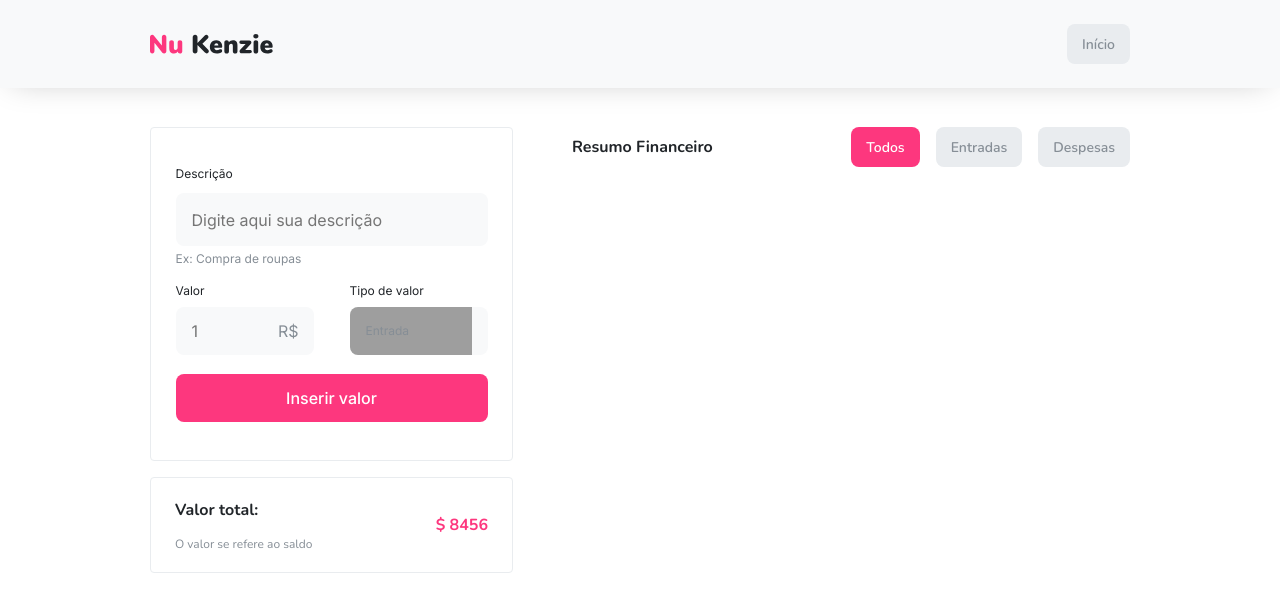
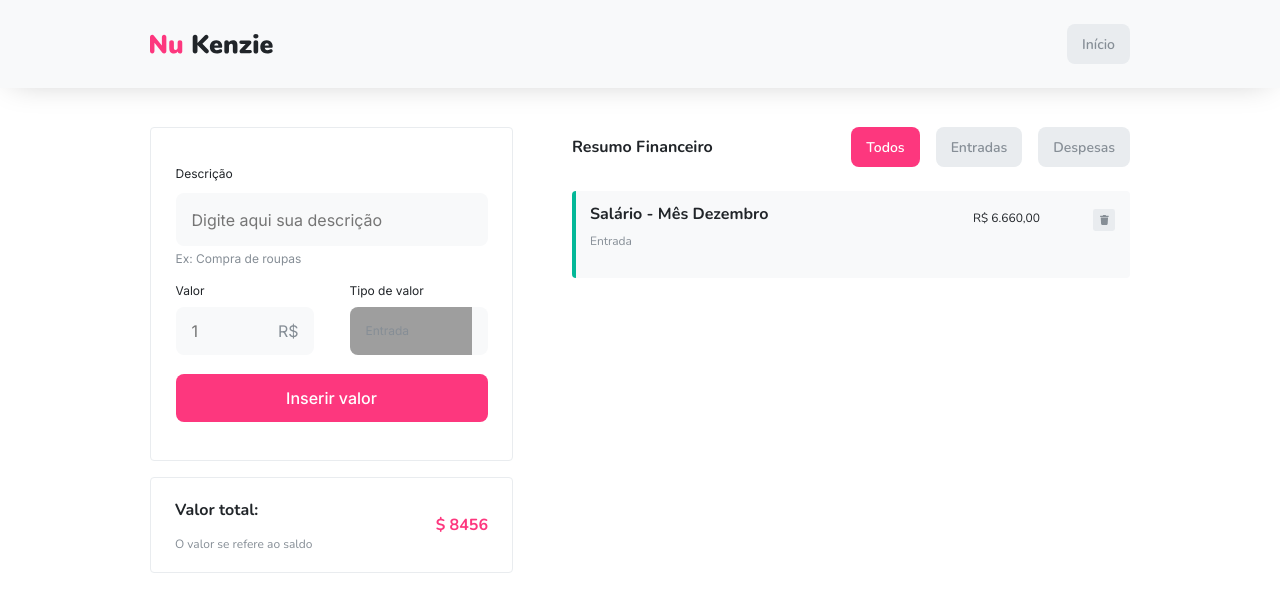
Before and after one commit to werikscs/gerenciamento-gastos, a React (Create React App) app: page / in a window 1280 px wide. Both pictures are taken after a click on the button "Iniciar". Shown: the top 612 px of the page. Built offline with nearby package versions, Linux system fonts and the light colour scheme; grey boxes are pictures that could not be loaded.

Commit message:
feat: finalizes card with info

```diff
--- /dev/null
+++ b/src/components/Card/index.jsx
@@ -0,0 +1,37 @@
+import './styles.css';
+
+const Card = ({description, cost, type}) => {
+
+  const classColorBar = type.toLowerCase();
+
+  return (
+    <li className="card">
+
+      <section className={classColorBar}></section>
+
+      <section className="card__info">
+
+        <section className="info__data">
+
+          <span className="data__description">{description}</span>
+          <span className="data__cost">R$ {cost}</span>
+
+          <section className="data__trash-container">
+
+            <svg width="9" height="10" viewBox="0 0 9 10" fill="none" xmlns="http://www.w3.org/2000/svg">
+              <path d="M8.36108 0.722195H6.06942L5.87845 0.378445C5.80206 0.225667 5.64928 0.111084 5.4774 0.111084H3.28122C3.10935 0.111084 2.95657 0.225667 2.88018 0.378445L2.70831 0.722195H0.41664C0.244765 0.722195 0.111084 0.874973 0.111084 1.02775V1.63886C0.111084 1.81074 0.244765 1.94442 0.41664 1.94442H8.36108C8.51386 1.94442 8.66664 1.81074 8.66664 1.63886V1.02775C8.66664 0.874973 8.51386 0.722195 8.36108 0.722195ZM1.12324 9.02949C1.14233 9.52602 1.54338 9.88886 2.0399 9.88886H6.71872C7.21525 9.88886 7.61629 9.52602 7.63539 9.02949L8.05553 2.55553H0.722195L1.12324 9.02949Z" fill="#868E96"/>
+            </svg>
+
+          </section>
+
+        </section>
+
+        <span className="info__type">{type}</span>
+
+      </section>
+
+    </li>
+  )
+}
+
+export default Card;
--- /dev/null
+++ b/src/components/Card/styles.css
@@ -0,0 +1,88 @@
+.card{
+  width: 100%;
+  height: 87px;
+  border-radius: 4px;
+  background-color: var(--color-grey-1);
+  display: flex;
+  margin-bottom: 32px;
+}
+
+.entrada, .despesa{
+  width: 4px;
+  height: 87px;
+  border-radius: 4px 0px 0px 4px;
+}
+
+.entrada{
+  background-color: var(--color-secondary);
+}
+
+.despesa{
+  background-color: var(--color-grey-2);
+}
+
+.card__info{
+  width: 100%;
+  padding-left: 14px;
+  padding-right: 40px;
+}
+
+.info__data{
+  position: relative;
+  display: flex;
+  justify-content: space-between;
+  align-items: center;
+  flex-wrap: wrap;
+}
+
+.data__description{
+  margin-right: 15px;
+  max-width: 180px;
+  margin-top: 8px;
+  font-family: var(--font-nunito);
+  font-size: 16px;
+  font-weight: 700;
+  line-height: 30px;
+  color: var(--color-grey-4);
+}
+
+.info__type, .data__cost{
+  font-family: var(--font-nunito);
+  font-size: 12px;
+  font-weight: 400;
+  line-height: 22px;
+}
+
+.data__cost{
+  padding-right: 10%;
+  align-self: flex-end;
+  /* padding-top: 10px; */
+  height: 22px;
+  color: var(--color-grey-4);
+}
+
+.data__trash-container{
+  position: absolute;
+  right: -25px;
+  top: 18px;
+  width: 22px;
+  height: 22px;
+  background-color: var(--color-grey-2);
+  border-radius: 2.46154px;
+  display: flex;
+  justify-content: center;
+  align-items: center;
+}
+
+.data__trash-container:hover{
+  background-color: var(--color-grey-3);
+}
+
+.data__trash-container:hover svg path{
+  fill: var(--color-grey-1);
+}
+
+.info__type{
+  height: 27px;
+  color: var(--color-grey-3);
+}
--- a/src/components/List/index.jsx
+++ b/src/components/List/index.jsx
@@ -1,8 +1,15 @@
+import Card from '../Card';
+import './styles.css';
+
 const List = () => {
   return (
-    <ul>
-      {/* card list */}
-      {/* card list */}
+    <ul className="card-list">
+      <Card
+        description='Salário - Mês Dezembro'
+        cost='6.660,00'
+        type='Entrada'
+      />
+      {/* <Card/> */}
     </ul>
   )
 }
--- a/src/components/List/styles.css
+++ b/src/components/List/styles.css
@@ -0,0 +1,4 @@
+.card-list{
+  width: 100%;
+  margin-top: 24px;
+}
```
Also changed, not shown: src/img/trash.svg (added).
